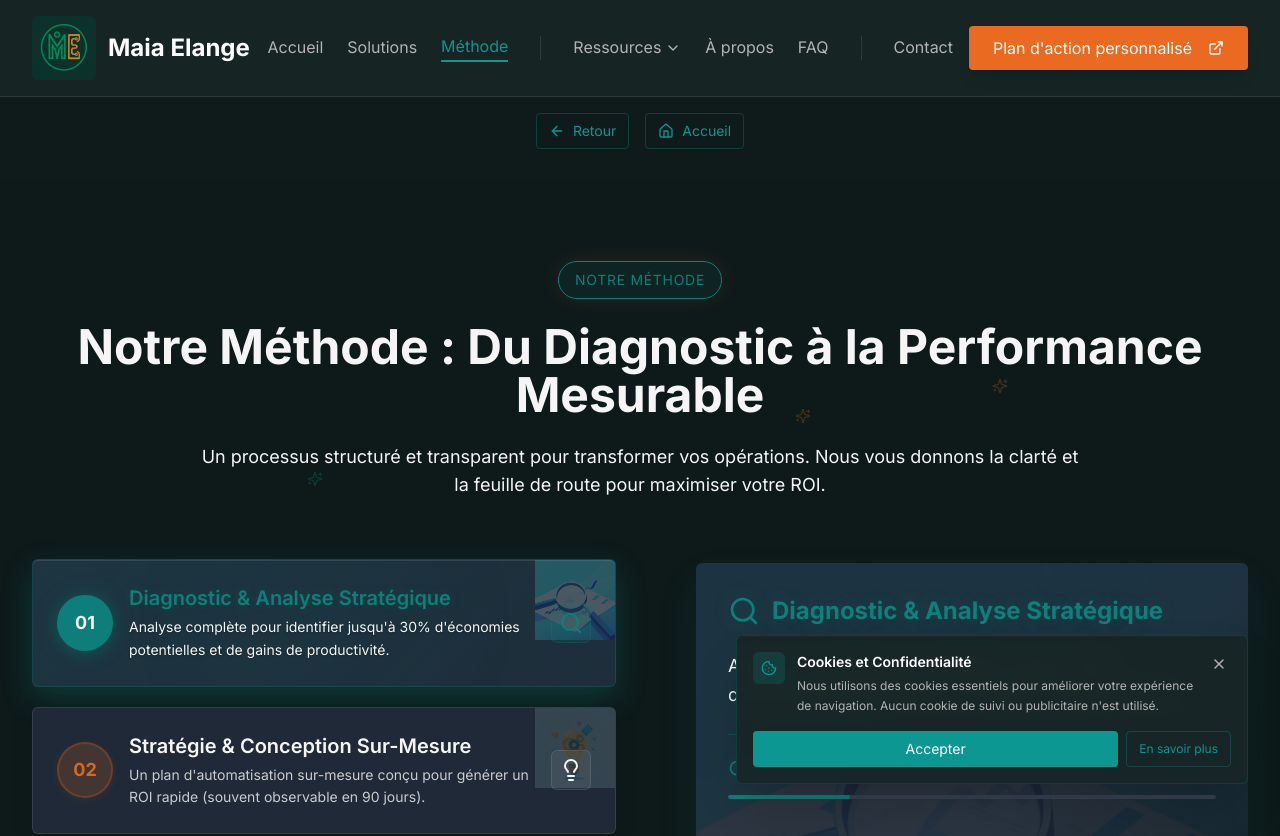
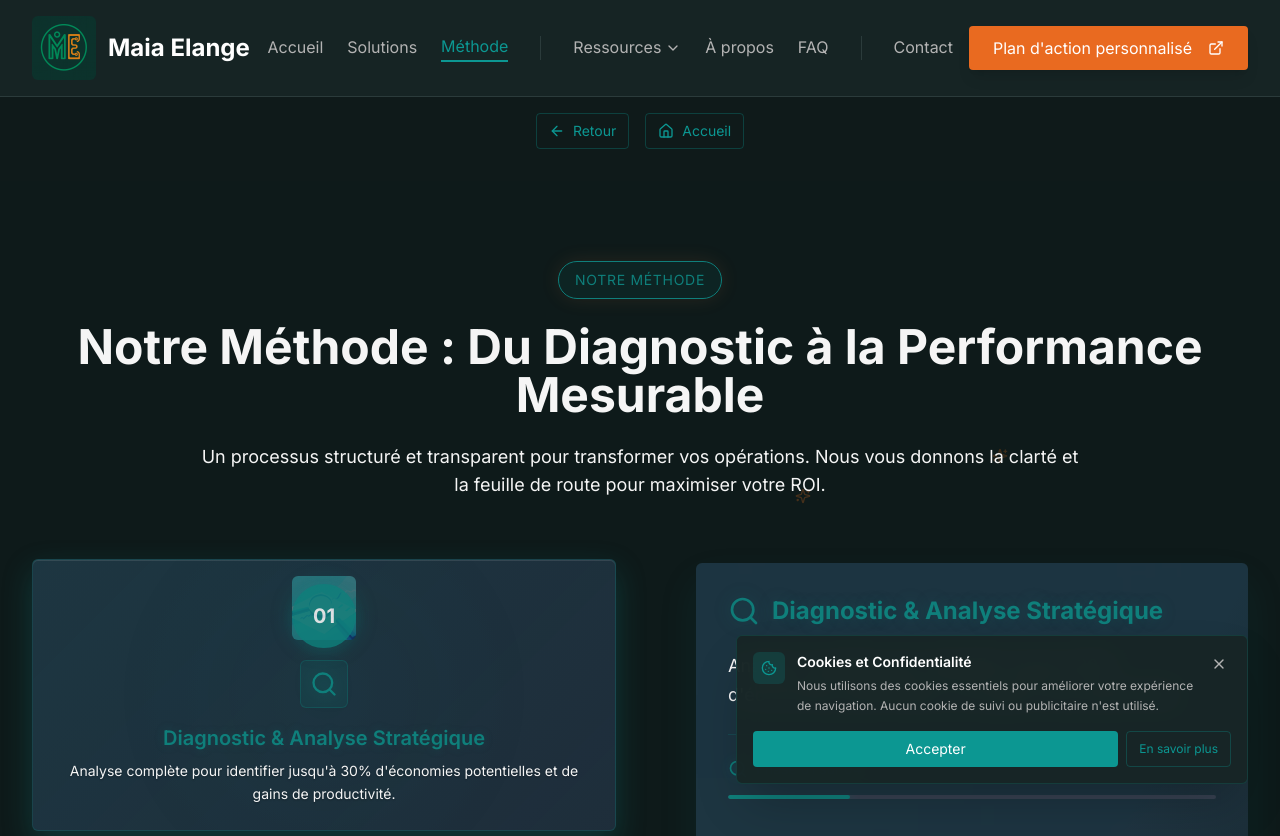
Before and after one commit to bmcsoft92/Git-AI, a React (Vite) app: page /methode in a window 1280 px wide. Shown: the top 836 px of the page. Built offline with nearby package versions, Linux system fonts and the light colour scheme.

Commit message:
Center method images and icons
Center images and icons within the "Notre Méthode" section to align with the provided capture.

```diff
--- a/src/components/ProcessSection.tsx
+++ b/src/components/ProcessSection.tsx
@@ -165,14 +165,14 @@ const ProcessSection = () => {
                 }}
                 onClick={() => setSelectedPhase(index)}
               >
-                {/* Image d'illustration */}
-                <div className="absolute top-0 right-0 h-20 w-20 opacity-20 overflow-hidden">
+                {/* Image d'illustration centrée */}
+                <div className="absolute top-4 left-1/2 transform -translate-x-1/2 h-16 w-16 opacity-30 overflow-hidden rounded-lg">
                   <img
                     src={phase.image}
                     alt={`Illustration ${phase.title}`}
                     className="w-full h-full object-cover transition-all duration-500 group-hover:scale-110"
                     style={{
-                      filter: `brightness(${selectedPhase === index ? '1.2' : '0.8'}) contrast(1.1)`
+                      filter: `brightness(${selectedPhase === index ? '1.4' : '1.0'}) contrast(1.2)`
                     }}
                   />
                 </div>
@@ -187,9 +187,10 @@ const ProcessSection = () => {
                   />
                 )}
 
-                <CardContent className="p-6 flex items-center space-x-4 relative z-10">
+                <CardContent className="p-6 relative z-10">
+                  <div className="text-center mb-4">
                     <div
-                    className="flex-shrink-0 w-14 h-14 rounded-full flex items-center justify-center text-lg font-bold transition-all duration-500 group-hover:rotate-12 shadow-lg"
+                      className="w-16 h-16 rounded-full flex items-center justify-center text-xl font-bold transition-all duration-500 group-hover:rotate-12 shadow-lg mx-auto mb-3"
                       style={{
                         backgroundColor: selectedPhase === index ? phase.color : phase.iconBg,
                         color: selectedPhase === index ? '#F5F5F5' : phase.color,
@@ -203,9 +204,31 @@ const ProcessSection = () => {
                       {phase.number}
                     </div>
 
-                  <div className="flex-1 min-w-0">
+                    {(() => {
+                      const Icon = phase.icon;
+                      return (
+                        <div
+                          className="w-12 h-12 rounded-lg flex items-center justify-center transition-all duration-300 group-hover:scale-110 mx-auto"
+                          style={{
+                            backgroundColor: selectedPhase === index ? phase.color + '25' : 'rgba(255, 255, 255, 0.08)',
+                            border: `1px solid ${selectedPhase === index ? phase.color + '50' : 'rgba(255, 255, 255, 0.15)'}`
+                          }}
+                        >
+                          <Icon
+                            className="h-7 w-7 transition-all duration-300"
+                            style={{
+                              color: selectedPhase === index ? phase.color : '#F5F5F5',
+                              filter: selectedPhase === index ? `drop-shadow(0 0 8px ${phase.color}80)` : 'none'
+                            }}
+                          />
+                        </div>
+                      );
+                    })()}
+                  </div>
+
+                  <div className="text-center">
                     <h3
-                      className="text-xl font-semibold mb-1 transition-colors duration-300"
+                      className="text-xl font-semibold mb-2 transition-colors duration-300"
                       style={{
                         color: selectedPhase === index ? phase.color : '#F5F5F5',
                         textShadow: selectedPhase === index ? `0 0 10px ${phase.color}40` : 'none'
@@ -223,27 +246,6 @@ const ProcessSection = () => {
                       {phase.subtitle}
                     </p>
                   </div>
-
-                  {(() => {
-                    const Icon = phase.icon;
-                    return (
-                      <div
-                        className="flex-shrink-0 w-10 h-10 rounded-lg flex items-center justify-center transition-all duration-300 group-hover:scale-110"
-                        style={{
-                          backgroundColor: selectedPhase === index ? phase.color + '20' : 'rgba(255, 255, 255, 0.05)',
-                          border: `1px solid ${selectedPhase === index ? phase.color + '40' : 'rgba(255, 255, 255, 0.1)'}`
-                        }}
-                      >
-                        <Icon
-                          className="h-6 w-6 transition-all duration-300"
-                          style={{
-                            color: selectedPhase === index ? phase.color : '#F5F5F5',
-                            filter: selectedPhase === index ? `drop-shadow(0 0 8px ${phase.color}80)` : 'none'
-                          }}
-                        />
-                      </div>
-                    );
-                  })()}
                 </CardContent>
               </Card>
             ))}
```
Lines whose indentation alone changed are shown as unchanged.
